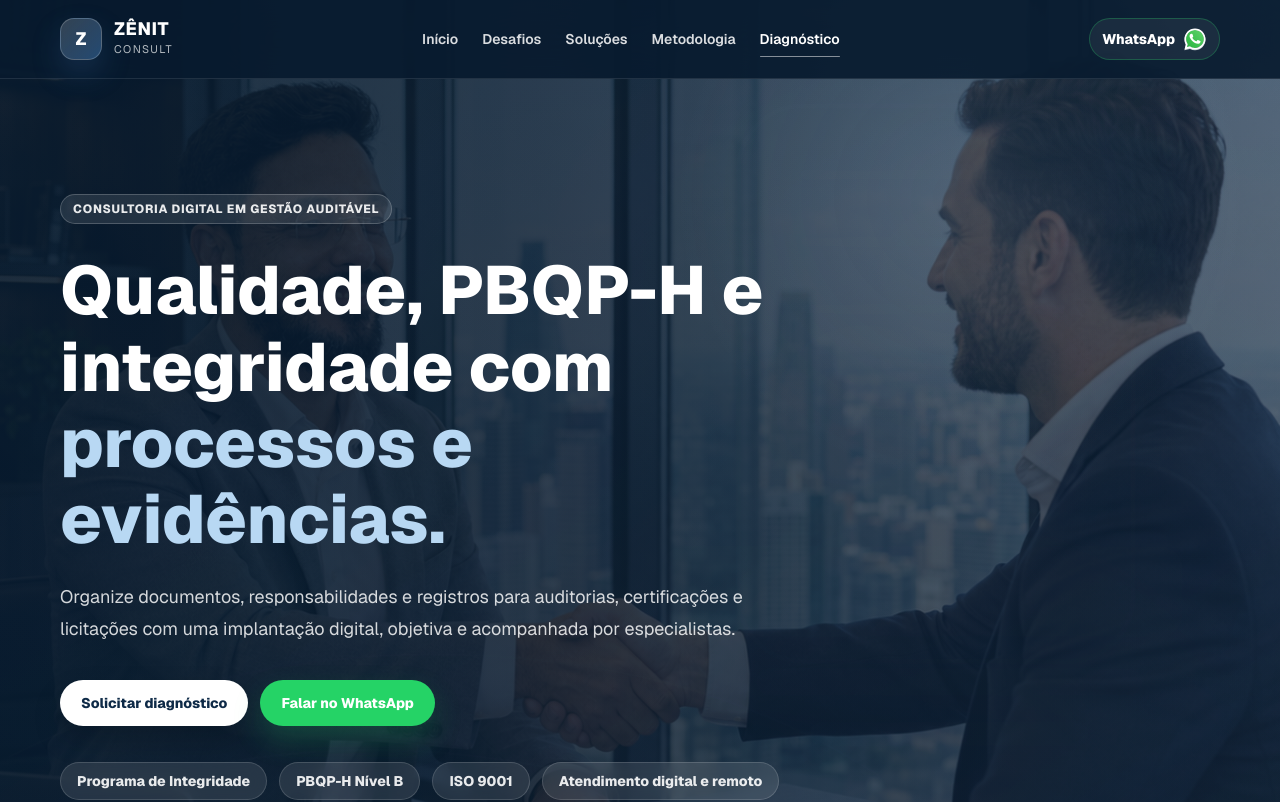
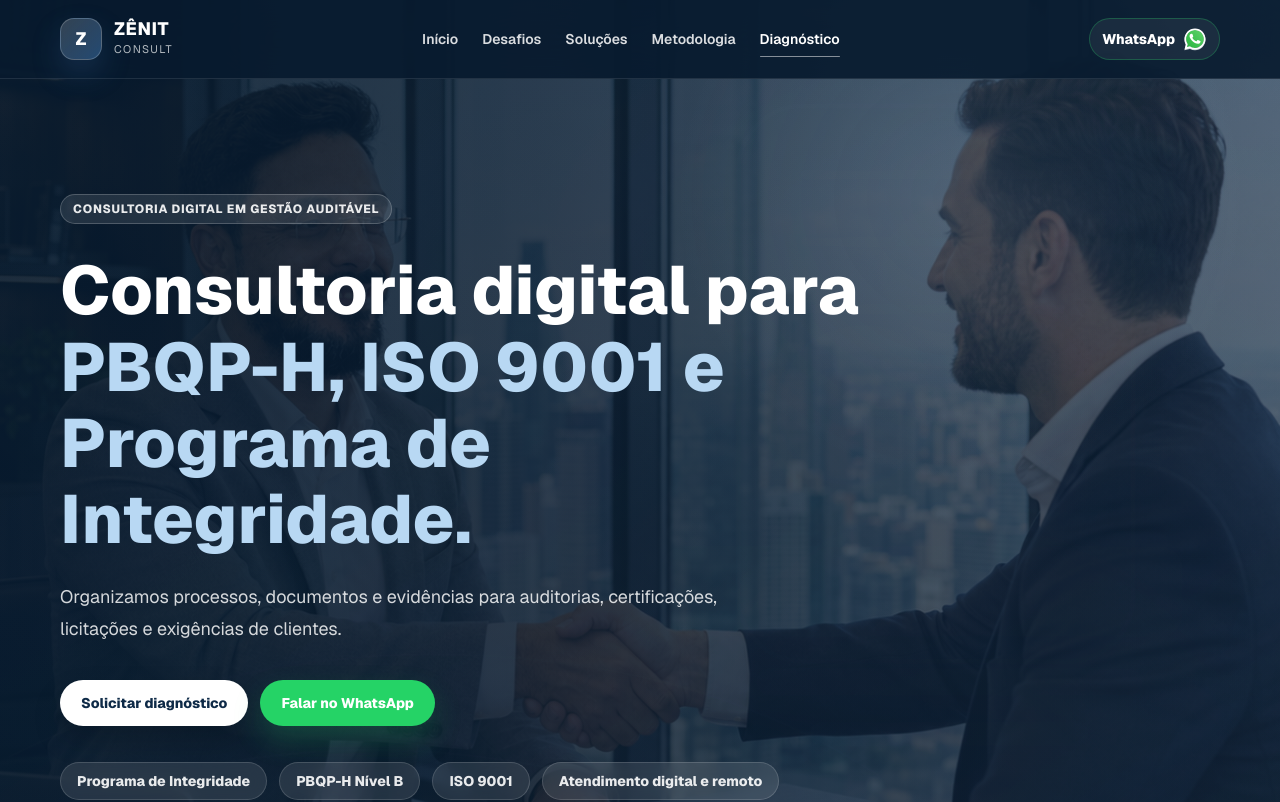
Before and after one commit to mateusb12/zenit, a Next.js app: page / in a window 1280 px wide. Shown: the top 802 px of the page. Built offline with nearby package versions, Linux system fonts and the light colour scheme.

Commit message:
feat(hero): update headline copy based on review

```diff
--- a/components/sections/HeroSection.tsx
+++ b/components/sections/HeroSection.tsx
@@ -49,14 +49,15 @@ export function HeroSection() { return (
             <Badge>Consultoria digital em gestão auditável</Badge>
 
             <h1 className="mt-7 max-w-[800px] text-[clamp(42px,5.6vw,68px)] max-[680px]:text-[clamp(34px,11vw,48px)]">
-              Qualidade, PBQP-H e integridade com{" "}
-              <span className="text-[#b8d8f3]">processos e evidências.</span>
+              Consultoria digital para{" "}
+              <span className="text-[#b8d8f3]">
+                PBQP-H, ISO 9001 e Programa de Integridade.
+              </span>
             </h1>
 
             <p className="mt-6 max-w-[720px] text-[18px] leading-[1.75] text-white/82 max-[680px]:text-base">
-              Organize documentos, responsabilidades e registros para auditorias,
-              certificações e licitações com uma implantação digital, objetiva e
-              acompanhada por especialistas.
+              Organizamos processos, documentos e evidências para auditorias,
+              certificações, licitações e exigências de clientes.
             </p>
 
             <div className="mt-9 flex flex-wrap gap-3 max-[680px]:flex-col max-[680px]:items-stretch">
```
